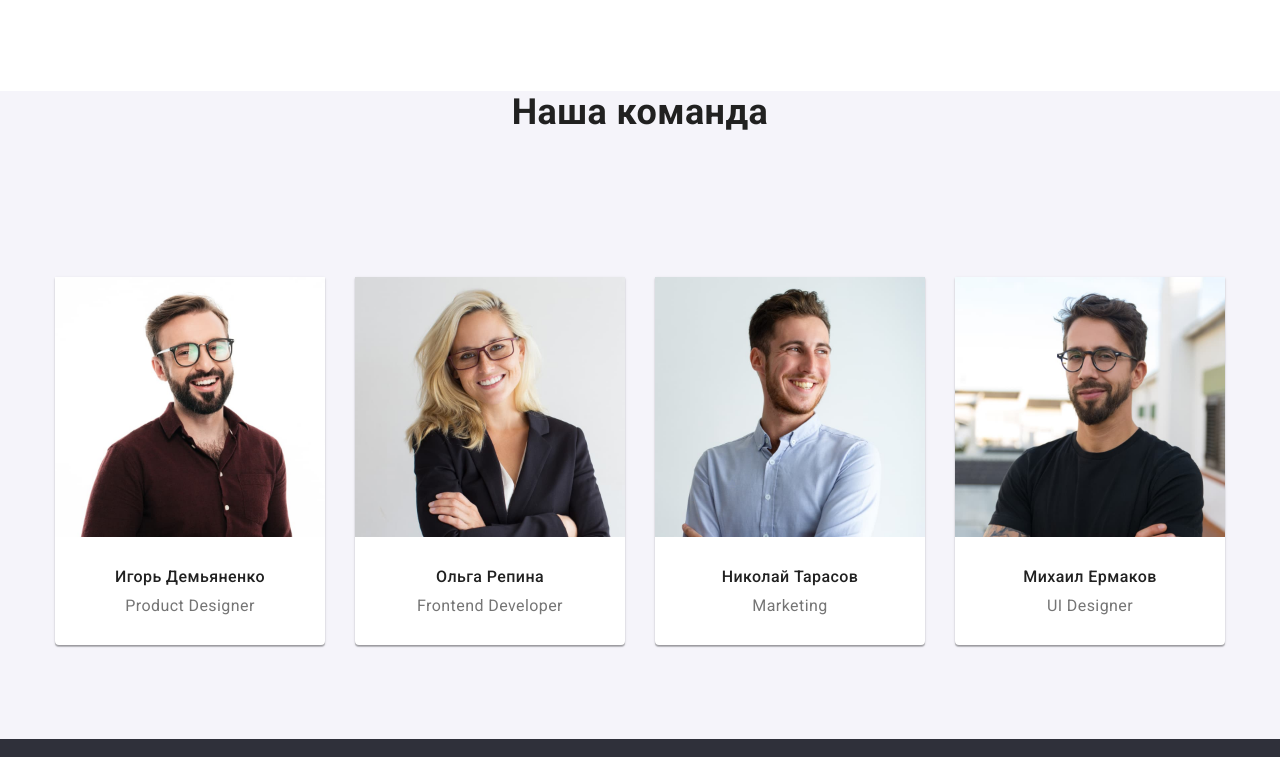
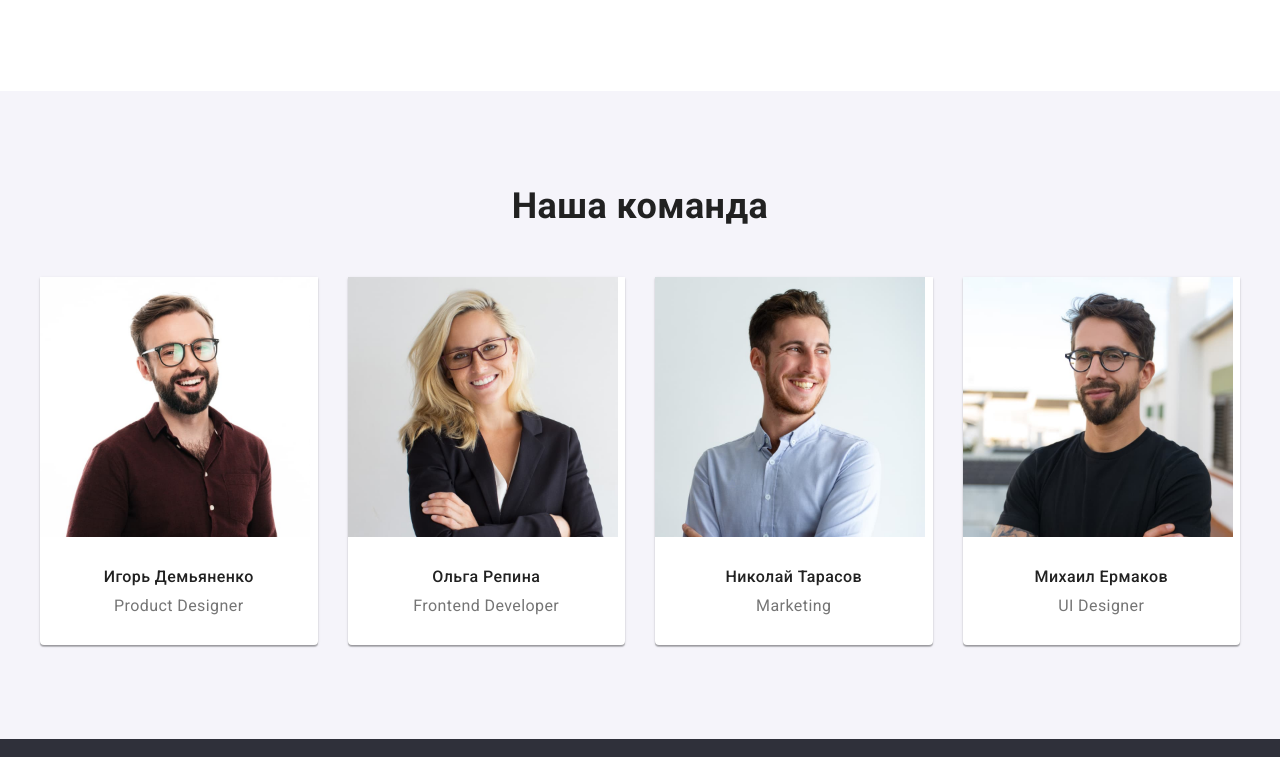
Before and after one commit to 1stPowerLifter/goit-markup-hw-03, a plain HTML site: page index.html in a window 1280 px wide. Shown: the part 1363-2120 px from the top of the page. Drawn offline with Linux system fonts and the light colour scheme.

Commit message:
The end 1.0

```diff
--- a/css/style.css
+++ b/css/style.css
@@ -227,6 +227,9 @@ button {
 .team {
   background: #f5f4fa;
 }
+.team-box {
+  padding: 94px 0;
+}
 .team-title {
   font-size: 36px;
   line-height: calc(42 / 36);
@@ -235,7 +238,6 @@ button {
 .team-list {
   display: flex;
   flex-wrap: wrap;
-  padding: 94px 0;
   margin-left: -30px;
 }
 .team-list-item {
--- a/index.html
+++ b/index.html
@@ -82,7 +82,7 @@
                 </div>
             </section>
             <section class="team">
-                <div class="container">
+                <div class="container team-box">
                 <h2 class="team-title">Наша команда</h2>
                     <ul class="list team-list">
                         <li class="team-list-item">
```
